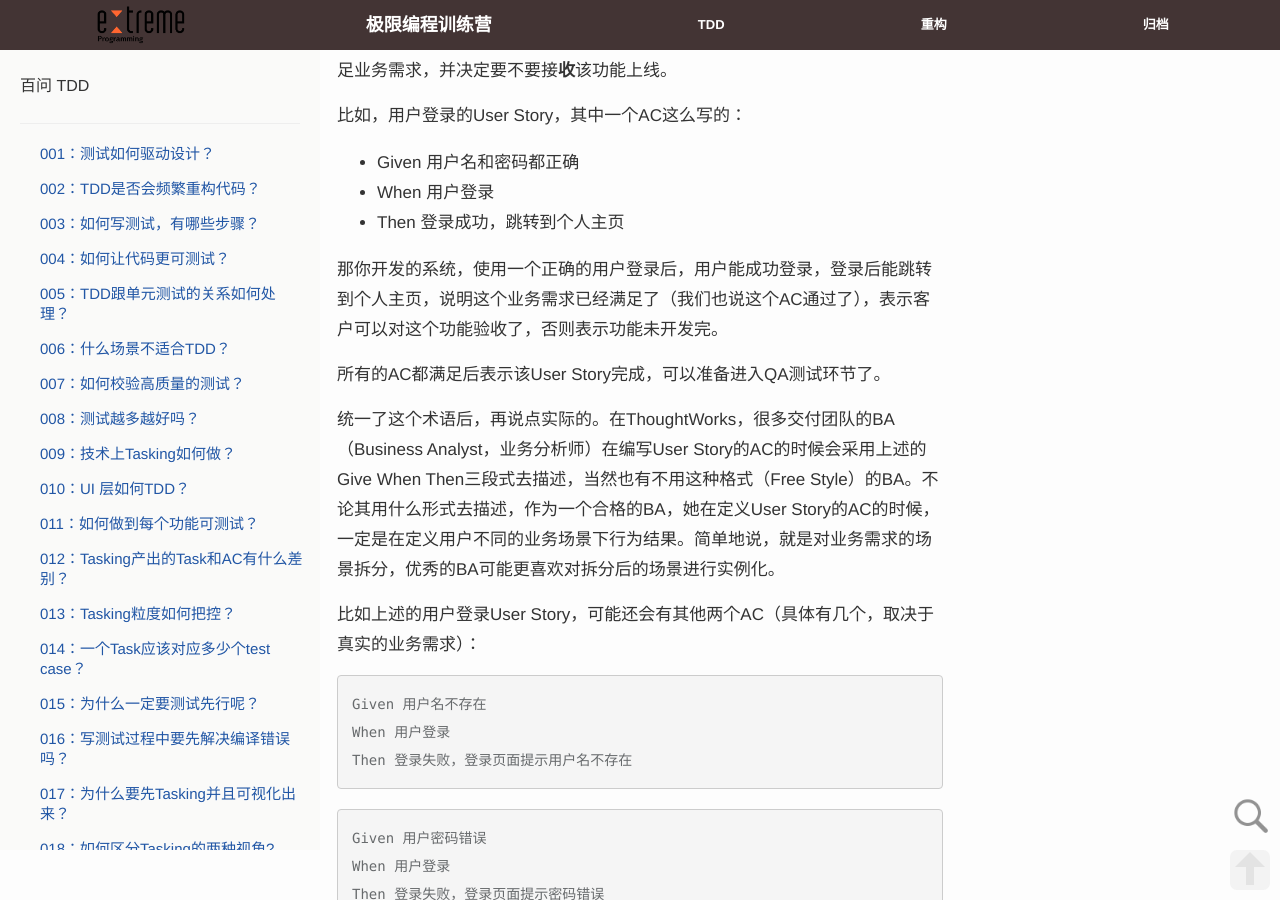
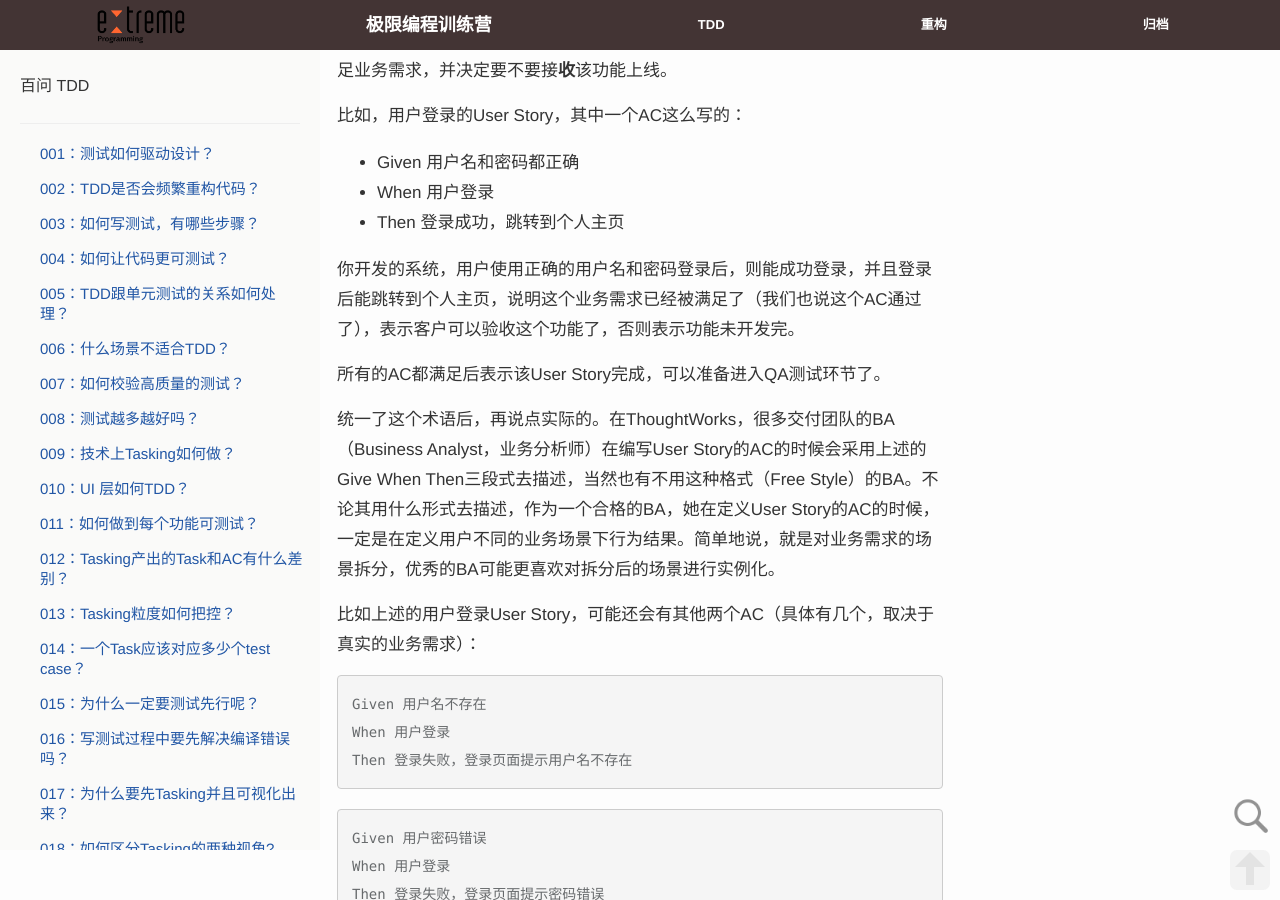
Before and after one commit to xp-bootcamp/xp-bootcamp.github.io, a Jekyll site: the page built from page/tdd/questions/012.md, in a window 1280 px wide and 900 px high, scrolled down 328 px. Built offline with Jekyll 4.4.1, drawn with Linux system fonts in a browser that asks for light colours; nearby versions of some CDN libraries; comment, search, counter and statistics services are not loaded; a style sheet for code colours, icons or effects is not loaded.

Commit message:
Update
Signed-off-by: Yuan Shenjian <sjyuan@thoughtworks.com>

```diff
--- a/page/tdd/questions/012.md
+++ b/page/tdd/questions/012.md
@@ -18,7 +18,7 @@ tag: tdd-question-100
 - When 用户登录
 - Then 登录成功，跳转到个人主页
 
-那你开发的系统，使用一个正确的用户登录后，用户能成功登录，登录后能跳转到个人主页，说明这个业务需求已经满足了（我们也说这个AC通过了），表示客户可以对这个功能验收了，否则表示功能未开发完。
+你开发的系统，用户使用正确的用户名和密码登录后，则能成功登录，并且登录后能跳转到个人主页，说明这个业务需求已经被满足了（我们也说这个AC通过了），表示客户可以验收这个功能了，否则表示功能未开发完。
 
 所有的AC都满足后表示该User Story完成，可以准备进入QA测试环节了。
 
```
